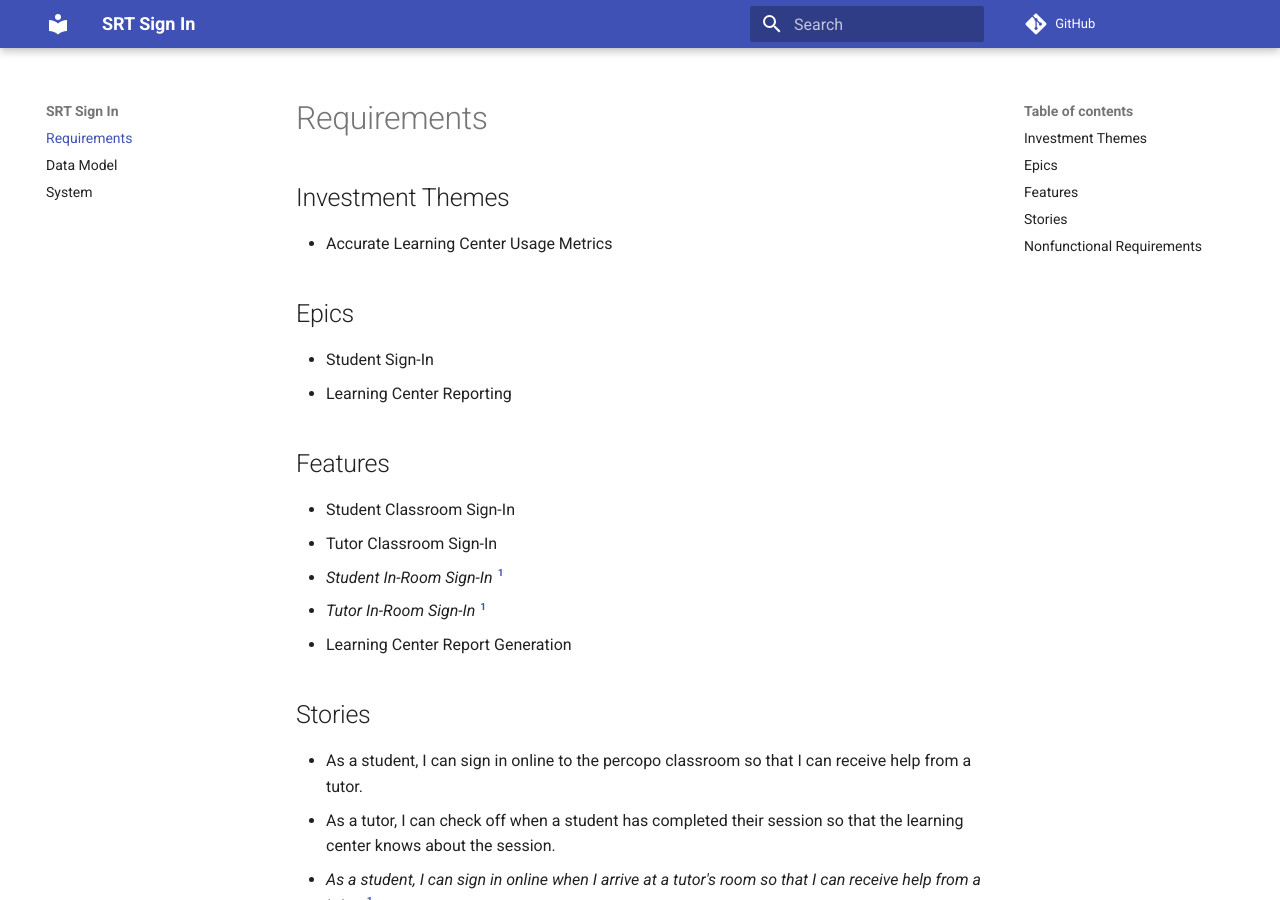
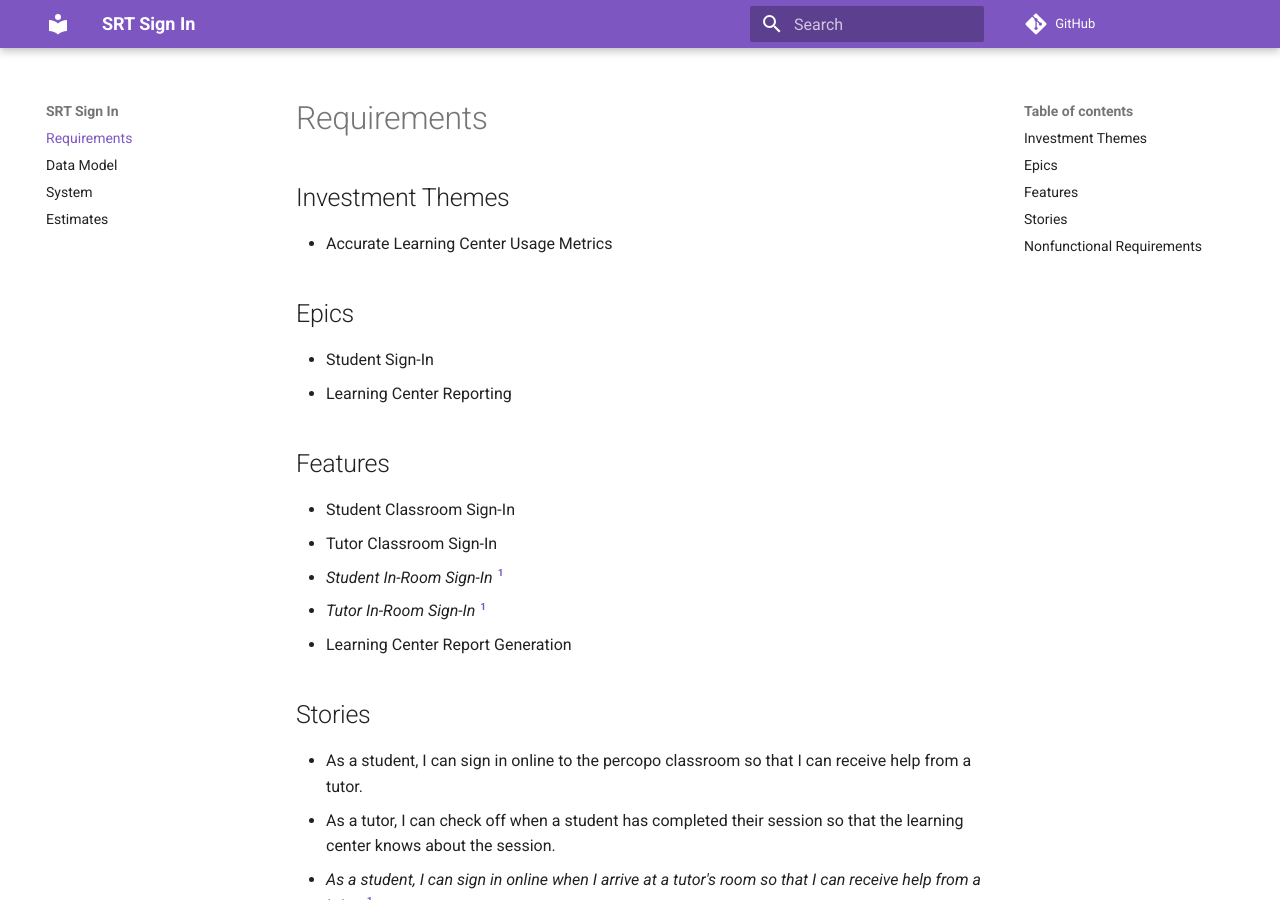
Before and after one commit to srtsignin/docs, an MkDocs documentation site: the page built from docs/index.md, in a window 1280 px wide and 900 px high. Built offline with MkDocs 1.6.1 and Material for MkDocs 9.7.7, drawn with Linux system fonts in a browser that asks for light colours.

Commit message:
Change colors

```diff
--- /dev/null
+++ b/docs/estimates.md
@@ -0,0 +1 @@
+# Estimates
--- a/mkdocs.yml
+++ b/mkdocs.yml
@@ -3,6 +3,9 @@
 
 theme:
     name: 'material'
+    palette:
+        primary: 'deep purple'
+        accent: 'purple'
 
 plugins:
    - search
```
